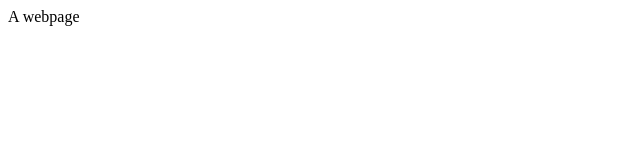
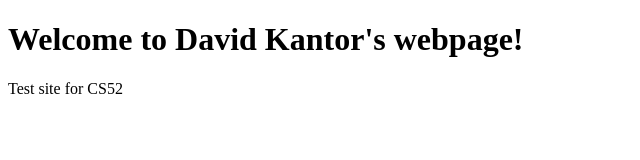
Before and after one commit to davidkantor2000/david-kantor, a plain HTML site: page index.html in a window 1280 px wide. Shown: the whole page, without its empty margins (0-640 px from the left). Drawn offline with Linux system fonts and the light colour scheme.

Commit message:
modified index.html to look more appealing for SA2

```diff
--- a/index.html
+++ b/index.html
@@ -5,6 +5,7 @@
         <title> davidkantor.me</title>
     </head>
     <body>
-        A webpage
+        <h1>Welcome to David Kantor's webpage!</h1>
+        <p>Test site for CS52</p>
     </body>
 </html>
```
